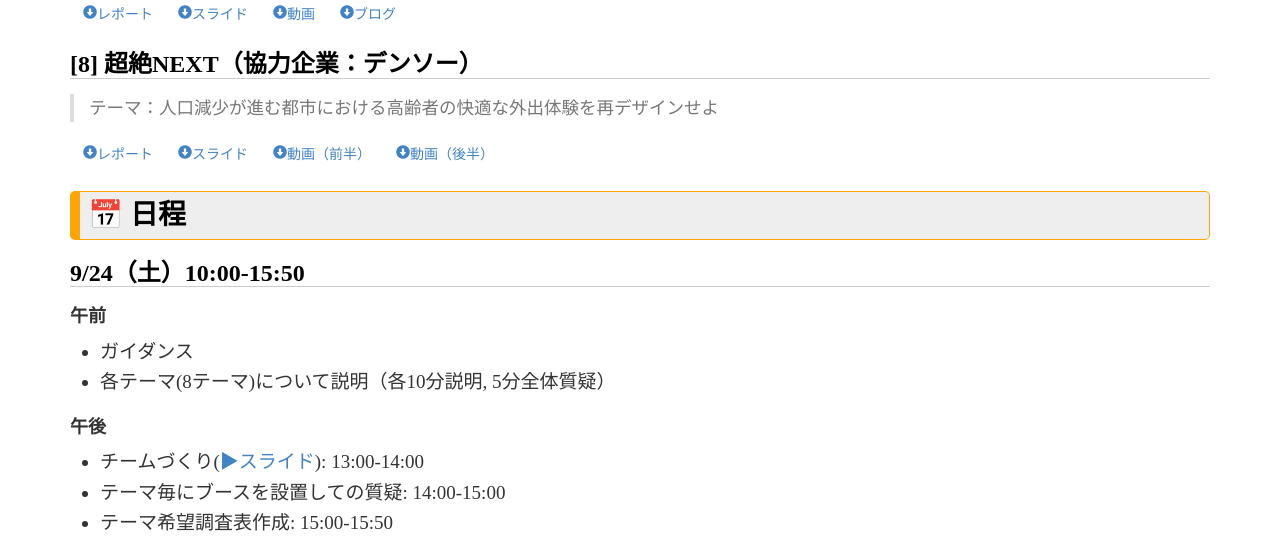
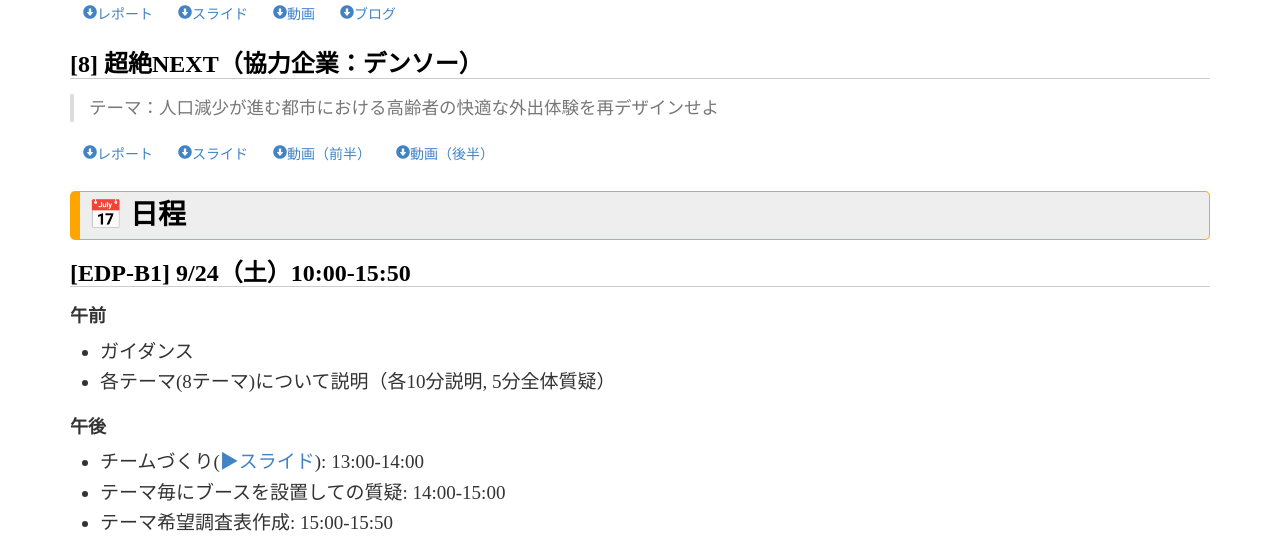
Before and after one commit to titech-edp/titech-edp.github.io, a Jekyll site: the page built from 2016-edp-bc/index.md, in a window 1280 px wide and 1400 px high, scrolled down 1547 px. Shown: the top 549 px of the window. Built offline with Jekyll 4.4.1, drawn with Linux system fonts in a browser that asks for light colours; nearby versions of some CDN libraries; emoji names are drawn with the system emoji font; library files that are not in the unit come from our copies; some of the changed text lies outside the part shown; grey boxes are pictures that could not be loaded.

Commit message:
Add course name

````diff
--- a/2016-edp-bc/index.md
+++ b/2016-edp-bc/index.md
@@ -17,7 +17,7 @@ title: 2016年度「エンジニアリングデザインプロジェクトB/C」
 
 # :date: 日程
 
-## 9/24（土）10:00-15:50
+## [EDP-B1] 9/24（土）10:00-15:50
 
 ### 午前
 - ガイダンス
@@ -33,7 +33,7 @@ title: 2016年度「エンジニアリングデザインプロジェクトB/C」
 ### 宿題
   - SlackとTrelloを使えるようにしておく
 
-## 10/1（土）10:00-15:50
+## [EDP-B2] 10/1（土）10:00-15:50
 
 ### 内容
 - テーマの発表
@@ -46,7 +46,7 @@ title: 2016年度「エンジニアリングデザインプロジェクトB/C」
 ### 宿題
   - ユーザーリサーチ（ユーザーインタビュー）
 
-## 10/15（土）10:00-15:50
+## [EDP-B3] 10/15（土）10:00-15:50
 
 ### 内容
 
@@ -62,7 +62,7 @@ title: 2016年度「エンジニアリングデザインプロジェクトB/C」
 
 - インタビュー/今日習ったデザインプロセスを反復し、「(家電店に置いてあってもおかしくないクオリティの)ソリューションのチラシ」をSlack上に提出。さらに10枚印刷したものを講義に持参すること。
 
-## 10/29（土）10:00-15:50
+## [EDP-B4] 10/29（土）10:00-15:50
 
 ### 内容
 
@@ -93,11 +93,11 @@ title: 2016年度「エンジニアリングデザインプロジェクトB/C」
 - 中間発表の準備
 
 
-## 11/12（中間発表）
+## [EDP-B5] 11/12（中間発表）
 
 <iframe src="https://www.facebook.com/plugins/post.php?href=https%3A%2F%2Fwww.facebook.com%2Ftitech.cbec%2Fposts%2F516455151896703%3A0&width=500" width="500" height="561" style="border:none;overflow:hidden" scrolling="no" frameborder="0" allowTransparency="true"></iframe>
 
-## 12/10（土）
+## [EDP-C1] 12/10（土）
 
 ### 内容
 
@@ -105,7 +105,7 @@ title: 2016年度「エンジニアリングデザインプロジェクトB/C」
 
 <iframe src="https://www.facebook.com/plugins/post.php?href=https%3A%2F%2Fwww.facebook.com%2Ftitech.cbec%2Fposts%2F530603103815241&width=500" width="500" height="752" style="border:none;overflow:hidden" scrolling="no" frameborder="0" allowTransparency="true"></iframe>
 
-## 12/17（土）
+## [EDP-C2] 12/17（土）
 
 ### 内容
 - 午前：ピッチと状況報告
@@ -113,7 +113,7 @@ title: 2016年度「エンジニアリングデザインプロジェクトB/C」
 
 <iframe src="https://www.facebook.com/plugins/post.php?href=https%3A%2F%2Fwww.facebook.com%2Ftitech.cbec%2Fposts%2F530607780481440&width=500" width="500" height="714" style="border:none;overflow:hidden" scrolling="no" frameborder="0" allowTransparency="true"></iframe>
 
-## 1/7（土）
+## [EDP-C3] 1/7（土）
 
 ### 内容
 - 午前：ピッチと状況報告
@@ -121,7 +121,7 @@ title: 2016年度「エンジニアリングデザインプロジェクトB/C」
 
 <iframe src="https://www.facebook.com/plugins/post.php?href=https%3A%2F%2Fwww.facebook.com%2Ftitech.cbec%2Fposts%2F538107886398096&width=500" width="500" height="771" style="border:none;overflow:hidden" scrolling="no" frameborder="0" allowTransparency="true"></iframe>
 
-## 1/21（土）
+## [EDP-C4] 1/21（土）
 
 ### 内容
 - 午前：ピッチと状況報告
@@ -129,7 +129,7 @@ title: 2016年度「エンジニアリングデザインプロジェクトB/C」
 
 <iframe src="https://www.facebook.com/plugins/post.php?href=https%3A%2F%2Fwww.facebook.com%2Ftitech.cbec%2Fposts%2F542996682575883&width=500" width="500" height="771" style="border:none;overflow:hidden" scrolling="no" frameborder="0" allowTransparency="true"></iframe>
 
-## 2/4（土）
+## [EDP-C5] 2/4（土）
 
 ### 内容
 - 午前：ピッチと状況報告
@@ -138,7 +138,7 @@ title: 2016年度「エンジニアリングデザインプロジェクトB/C」
 
 <iframe src="https://www.facebook.com/plugins/post.php?href=https%3A%2F%2Fwww.facebook.com%2Ftitech.cbec%2Fposts%2F549526165256268&width=500" width="500" height="752" style="border:none;overflow:hidden" scrolling="no" frameborder="0" allowTransparency="true"></iframe>
 
-## 2/11（土）（最終発表会）
+## [EDP-C6: 最終発表会] 2/11（土）
 
 ```
 【エンジニアリングデザインプロジェクトB,C最終発表会】
@@ -157,21 +157,20 @@ title: 2016年度「エンジニアリングデザインプロジェクトB/C」
 
 <iframe src="https://www.facebook.com/plugins/post.php?href=https%3A%2F%2Fwww.facebook.com%2Ftitech.cbec%2Fposts%2F551987585010126&width=500" width="500" height="676" style="border:none;overflow:hidden" scrolling="no" frameborder="0" allowTransparency="true"></iframe>
 
-## 2/18（土）（CBECコンペ）
+## [CBECコンペ] 2/18（土）
 
 最終発表会の1週間後に、東工大全学を対象としたCBECコンペが開催されました。EDPからも数チームが任意で参加し、「ヒゲときどきメガネ」「給食当番」「ど辛」の3チームが入賞しました。
 
 - [「とにかく動くものを作る」東工大の学生技術コンペ、視覚障害者に音声で障害物を知らせるクラウド白杖が優勝：ITpro](http://itpro.nikkeibp.co.jp/atcl/news/17/022100552/)
 
-## 3/29, 30（Slush Tokyo）
+## [Slush Tokyo] 3/29, 30
 
 EDPの「ヒゲときどきメガネ」「給食当番」「ど辛」「Piu-Piu Five」を含む全6チームが、東京工業大学としてSlush Tokyoにブース出展しました。
 
 <iframe src="https://www.facebook.com/plugins/post.php?href=https%3A%2F%2Fwww.facebook.com%2Ftitech.cbec%2Fposts%2F570529453155939%3A0&width=500" width="500" height="645" style="border:none;overflow:hidden" scrolling="no" frameborder="0" allowTransparency="true"></iframe>
 
-
-
 # :bookmark: その他の情報源
 
 - [デザイン思考の授業で使われたアイスブレイク集 – 東京工業大学エンジニアリングデザインプロジェクト – Medium](https://medium.com/titech-eng-and-design/%E3%83%87%E3%82%B6%E3%82%A4%E3%83%B3%E6%80%9D%E8%80%83%E3%81%A7%E4%BD%BF%E3%82%8F%E3%82%8C%E3%82%8B%E3%82%A2%E3%82%A4%E3%82%B9%E3%83%96%E3%83%AC%E3%82%A4%E3%82%AF%E9%9B%86-954a9462f46d#.nje1e4ffr)
-- <iframe src="https://www.facebook.com/plugins/post.php?href=https%3A%2F%2Fwww.facebook.com%2Ftitech.cbec%2Fposts%2F508895842652634&width=500" width="500" height="514" style="border:none;overflow:hidden" scrolling="no" frameborder="0" allowTransparency="true"></iframe>
+
+<iframe src="https://www.facebook.com/plugins/post.php?href=https%3A%2F%2Fwww.facebook.com%2Ftitech.cbec%2Fposts%2F508895842652634&width=500" width="500" height="514" style="border:none;overflow:hidden" scrolling="no" frameborder="0" allowTransparency="true"></iframe>
````
